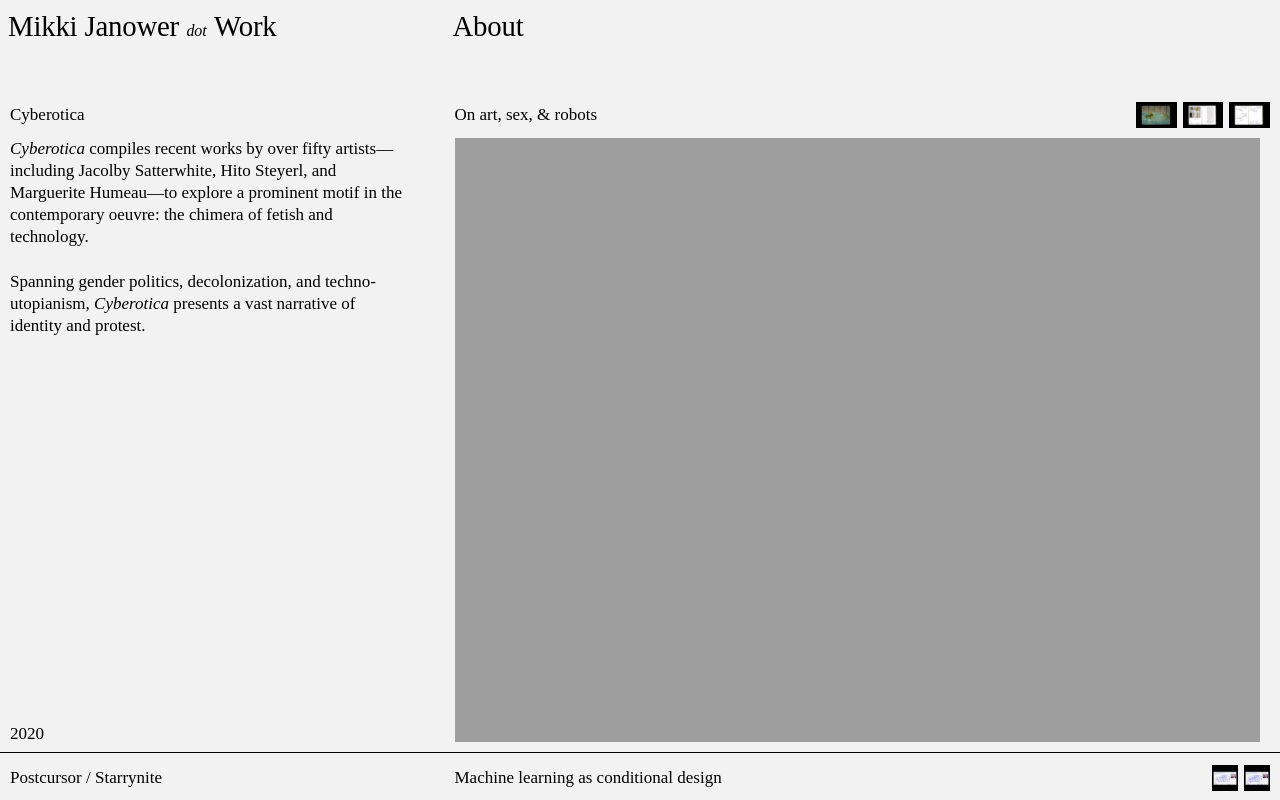
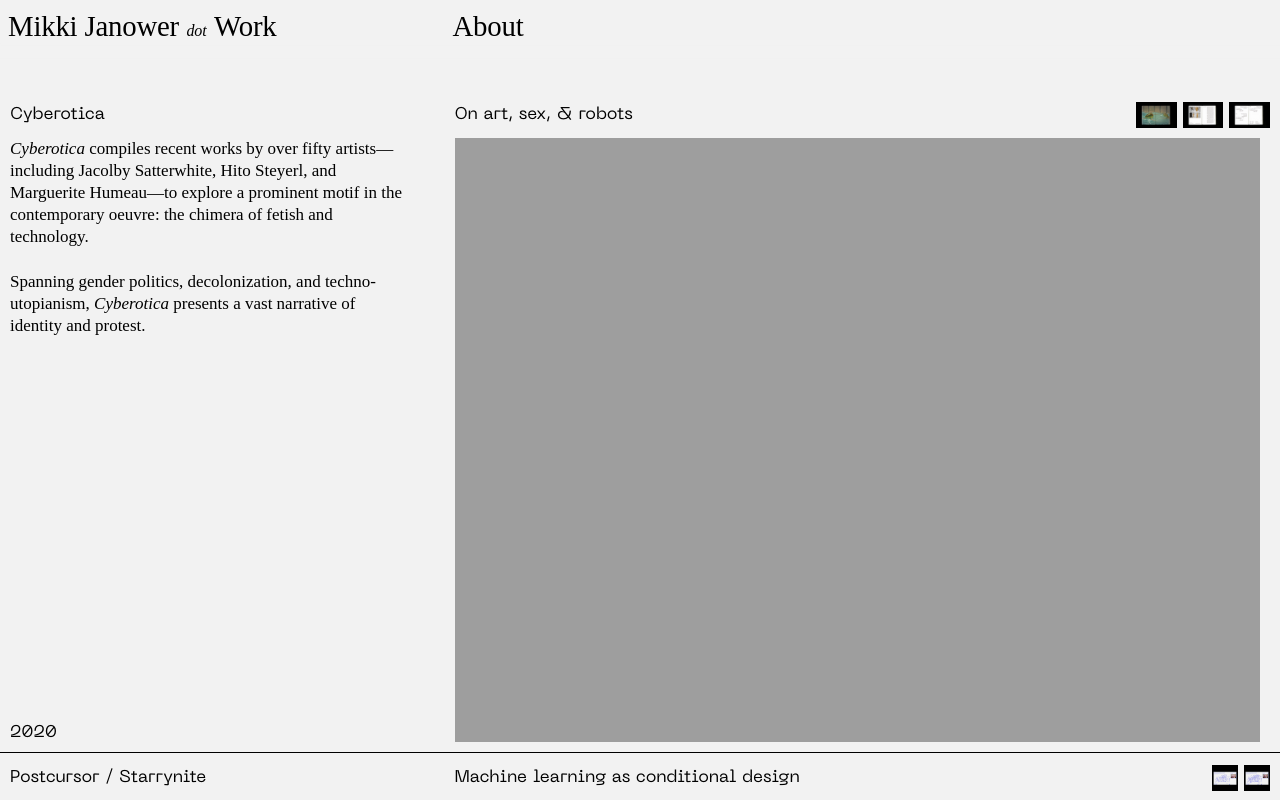
Before and after one commit to mikki-janower/dotworkalt, a plain HTML site: page index.html in a window 1280 px wide. Shown: the top 800 px of the page. Drawn offline with nearby package versions, Linux system fonts and the light colour scheme; some packages are replaced by stand-ins of ours; the site is published under a folder, as on GitHub Pages, so addresses that start at the root find nothing.

Commit message:
relative links & font loc switch

```diff
--- a/css/style.css
+++ b/css/style.css
@@ -1,22 +1,22 @@
 @font-face{
   font-family: "Neue Montreal Medium";
-  src:url('/fonts/NeueMontreal-Medium') format('otf');
+  src:url('./fonts/NeueMontreal-Medium') format('otf');
 }
 @font-face{
   font-family: "Neue Montreal";
-  src:url('/fonts/NeueMontreal-Regular') format('otf');
+  src:url('./fonts/NeueMontreal-Regular') format('otf');
 }
 @font-face{
   font-family: "Saol Display";
-  src:url('/fonts/SaolDisplay-LightItalic') format('otf');
+  src:url('./fonts/SaolDisplay-LightItalic') format('otf');
 }
 @font-face{
   font-family: "Reconna";
-  src:url('/fonts/ReconnaSerif') format('otf');
+  src:url('./fonts/ReconnaSerif') format('otf');
 }
 @font-face{
   font-family: "Neue Machina";
-  src:url('/fonts/NeueMachina-Regular.woff') format('woff');
+  src:url('./fonts/NeueMachina-Regular.woff') format('woff');
 }
 
 html{
```
Also changed, not shown: css/fonts/NeueMachina-Regular.woff (renamed from fonts/NeueMachina-Regular.woff), css/fonts/NeueMachina-Regular.woff2 (renamed from fonts/NeueMachina-Regular.woff2), css/fonts/NeueMontreal-Medium.otf (renamed from fonts/NeueMontreal-Medium.otf), css/fonts/NeueMontreal-Regular.otf (renamed from fonts/NeueMontreal-Regular.otf), css/fonts/ReconnaSerif.otf (renamed from fonts/ReconnaSerif.otf), css/fonts/SaolDisplay-LightItalic.otf (renamed from fonts/SaolDisplay-LightItalic.otf), 3 other files.
